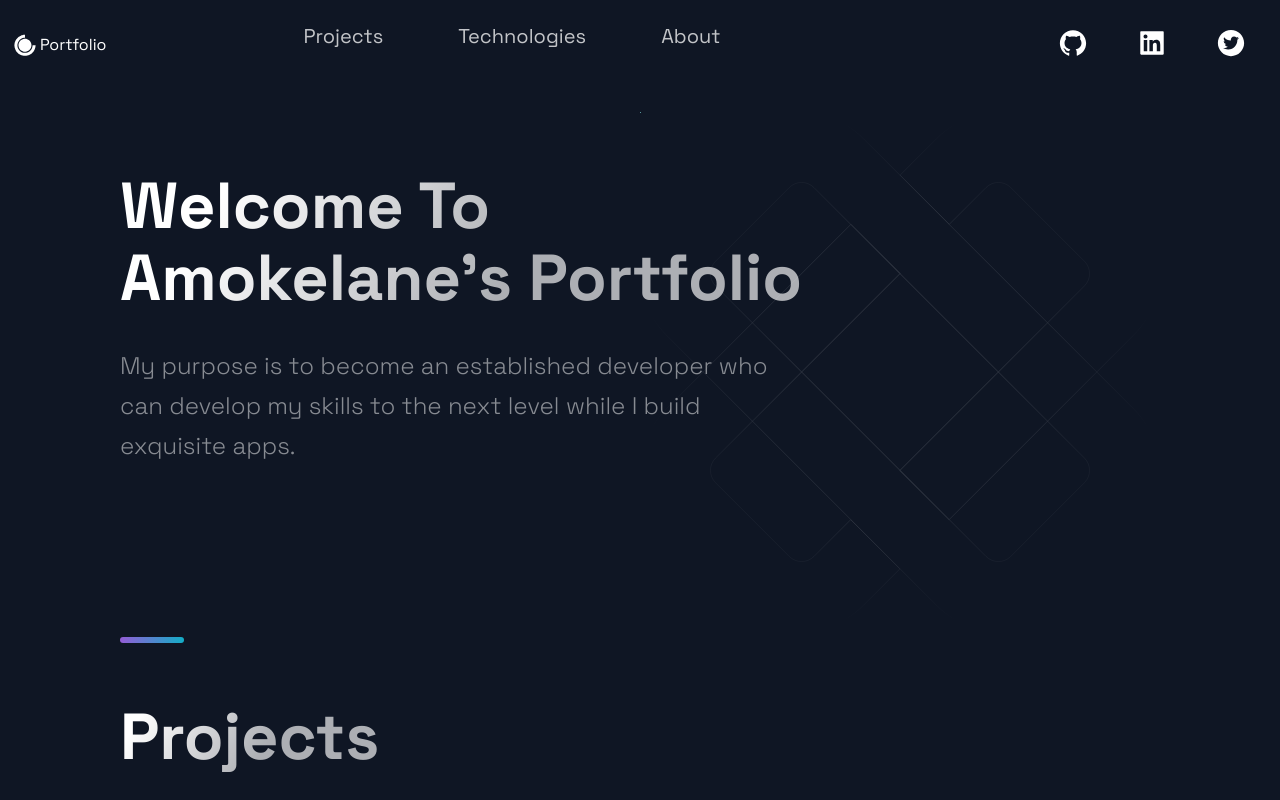
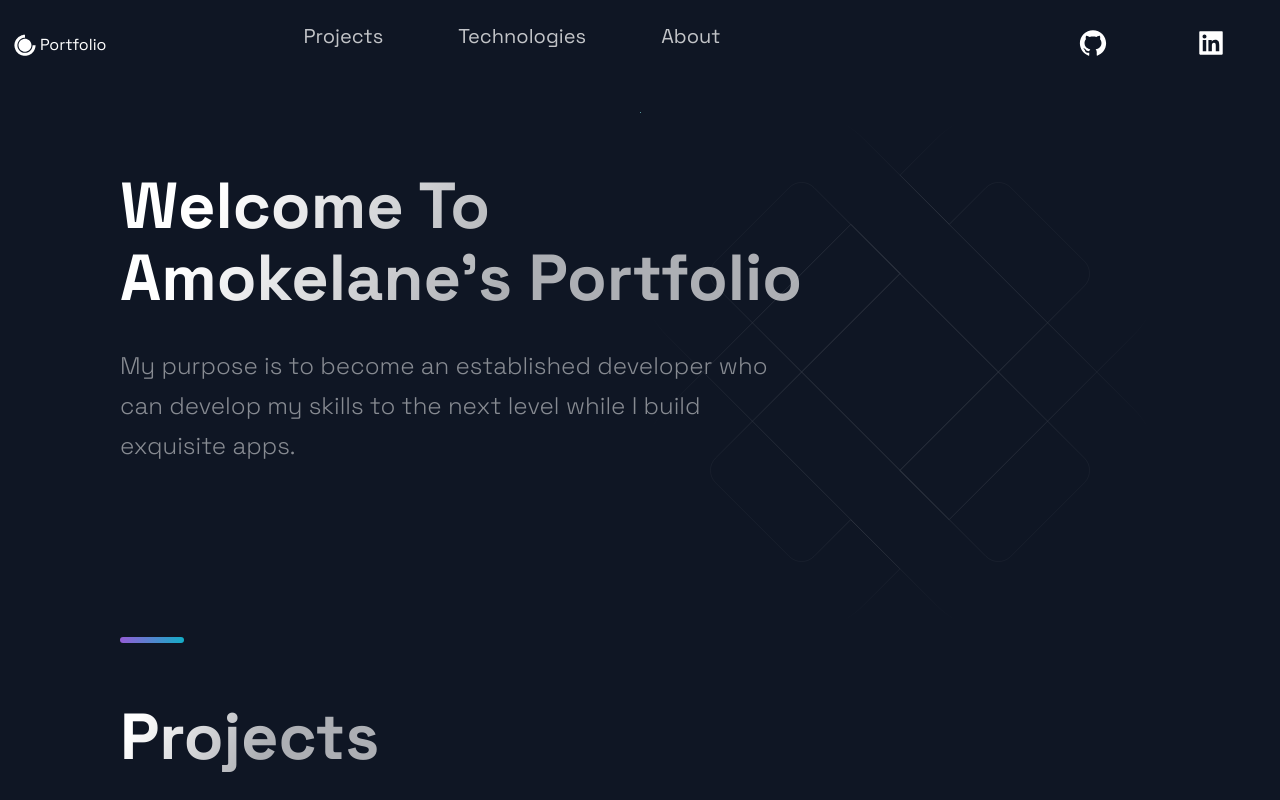
Before and after one commit to AmokelaneB/My-Portfolio, a Next.js app: page / in a window 1280 px wide. Shown: the top 800 px of the page. Built offline with nearby package versions, Linux system fonts and the light colour scheme.

Commit message:
Minor Issues

```diff
--- a/src/components/Header/Header.js
+++ b/src/components/Header/Header.js
@@ -52,9 +52,6 @@ const Header = () => (
       >
         <AiFillLinkedin size='3rem' />
       </SocialIcons>
-      <SocialIcons target='_blank' href='https://twitter.com/AmoSupreme'>
-        <AiFillTwitterCircle size='3rem' />
-      </SocialIcons>
     </Div3>
   </Container>
 );
```
